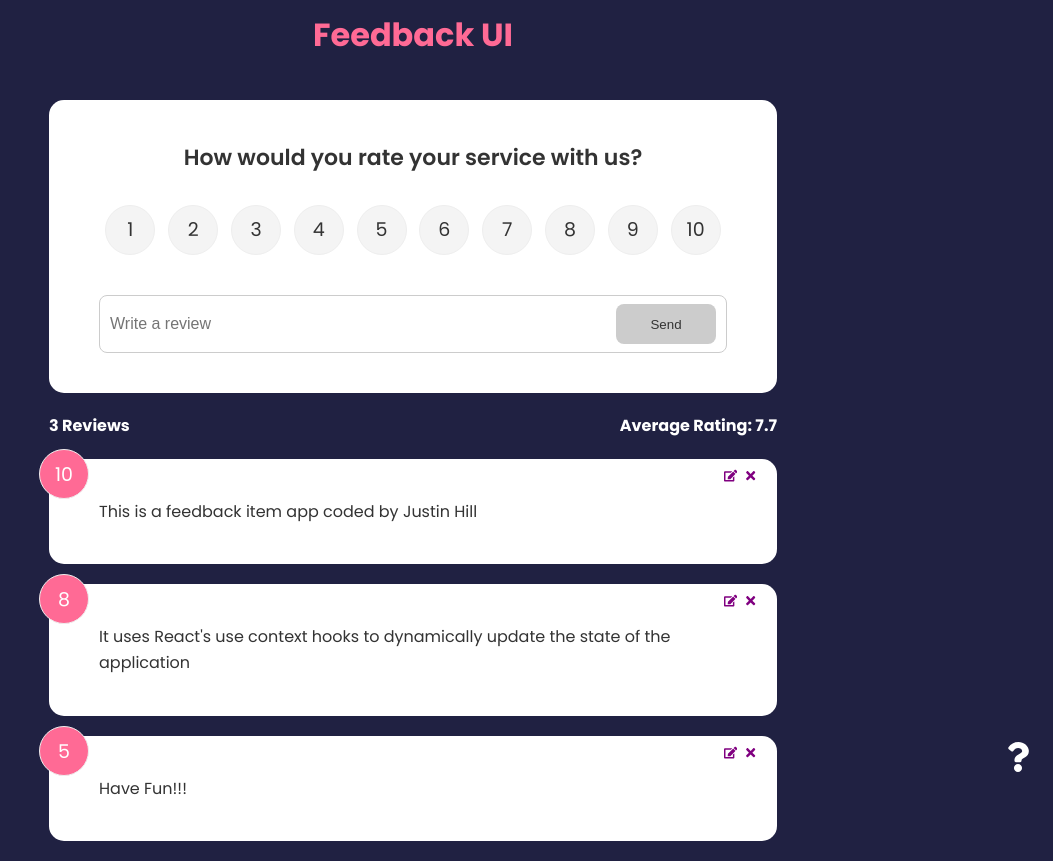
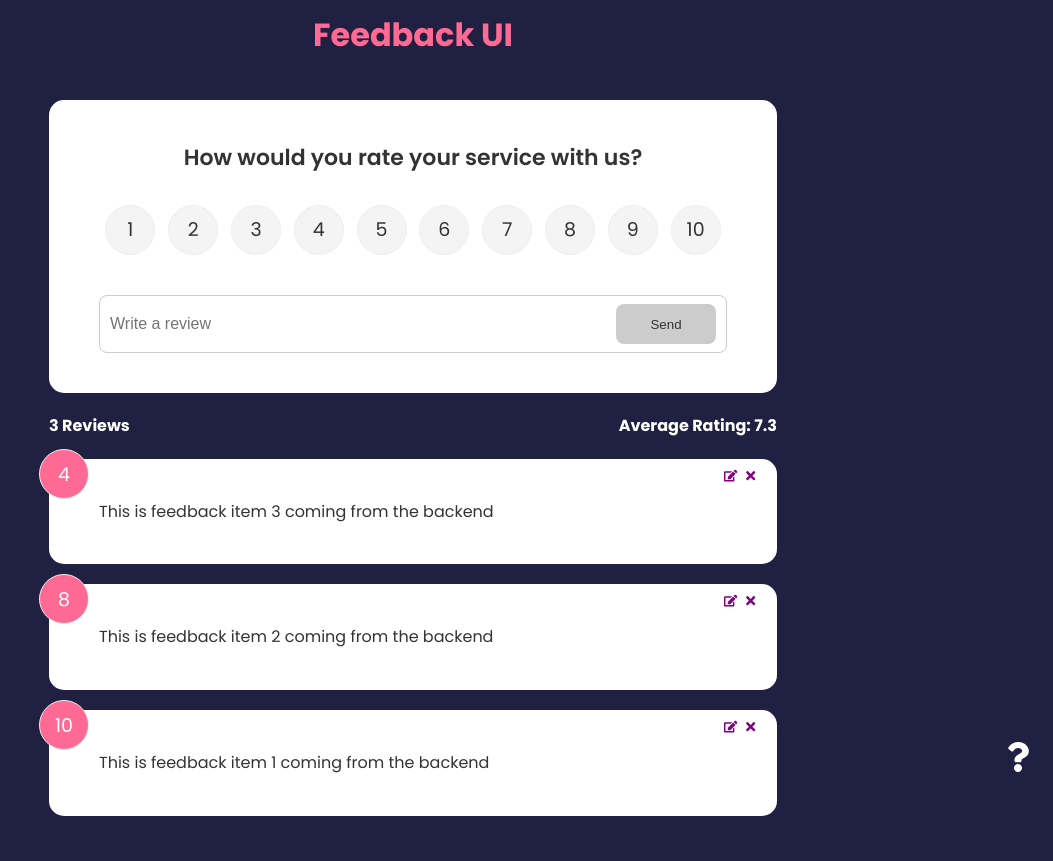
Before and after one commit to justin-hill426/feedback-app, a React (Create React App) app: page / in a window 1280 px wide. Shown: the whole page, without its empty margins (227-1280 px from the left). After the commit the page ends 836 px from the top, so only its background shows below. Built offline with nearby package versions, Linux system fonts and the light colour scheme; data requests are answered from the project's data file.

Commit message:
Added mock backend using json-server and concurrently

```diff
--- /dev/null
+++ b/db.json
@@ -0,0 +1,19 @@
+{
+  "feedback": [
+    {
+      "id": 1,
+      "rating": 10,
+      "text": "This is feedback item 1 coming from the backend"
+    },
+    {
+      "id": 2,
+      "rating": 8,
+      "text": "This is feedback item 2 coming from the backend"
+    },
+    {
+      "id": 3,
+      "rating": 4,
+      "text": "This is feedback item 3 coming from the backend"
+    }
+  ]
+}
--- a/package.json
+++ b/package.json
@@ -7,6 +7,7 @@
     "@testing-library/react": "^12.1.2",
     "@testing-library/user-event": "^13.5.0",
     "framer-motion": "^4.1.17",
+    "json-server": "^0.17.0",
     "react": "^17.0.2",
     "react-dom": "^17.0.2",
     "react-icons": "^4.3.1",
@@ -19,7 +20,9 @@
     "start": "react-scripts start",
     "build": "react-scripts build",
     "test": "react-scripts test",
-    "eject": "react-scripts eject"
+    "eject": "react-scripts eject",
+    "server": "json-server --watch db.json --port 4000",
+    "dev": "concurrently \"npm run server\" \"npm start\""
   },
   "eslintConfig": {
     "extends": [
--- a/src/components/FeedbackList.js
+++ b/src/components/FeedbackList.js
@@ -3,15 +3,16 @@
 import FeedbackItem from './FeedbackItem';
 import {useContext} from 'react';
 import FeedbackContext from '../context/FeedbackContext';
+import Spinner from './shared/Spinner';
 
 const FeedbackList = () => {
-  const {feedback} = useContext(FeedbackContext)
+  const {feedback, isLoading } = useContext(FeedbackContext)
 
-  if(!feedback || feedback.length === 0) {
+  if(!isLoading && (!feedback || feedback.length === 0)) {
     return <p>No Feedback Yet!</p>
   }
 
-  return <div className='feedback-list'>
+  return isLoading ? <Spinner/> : (<div className='feedback-list'>
     <AnimatePresence>
     {feedback.map((item) => (
       <motion.div
@@ -24,7 +25,7 @@
       </motion.div>
     ))}
     </AnimatePresence>
-  </div>;
+  </div>);
 
   // return <div className='feedback-list'>
   //   {feedback.map((item) => (
--- /dev/null
+++ b/src/components/shared/Spinner.js
@@ -0,0 +1,10 @@
+import React from 'react';
+import spinner from '../../assets/spinner.gif';
+
+const Spinner = () => {
+  return (
+    <img src={spinner} alt='Loading...' style={{width: '100px', margin: 'auto', dispaly: 'block'}}></img>
+  )
+}
+
+export default Spinner
--- a/src/context/FeedbackContext.js
+++ b/src/context/FeedbackContext.js
@@ -1,33 +1,29 @@
-import {createContext, useState} from 'react';
+import {createContext, useEffect, useState} from 'react';
 import { v4 as uuidv4 } from 'uuid';
 
 const FeedbackContext = createContext()
 
 export const FeedbackProvider = ({children}) => {
-  const [feedback, setFeedback] = useState([
-    {
-      id: 1,
-      text: 'This is a feedback item app coded by Justin Hill',
-      rating: 10,
-    },
-    {
-      id: 2,
-      text: 'It uses React\'s use context hooks to dynamically update the state of the application',
-      rating: 8,
-    },
-    {
-      id: 3,
-      text: 'Have Fun!!!',
-      rating: 5,
+  const [isLoading, setIsLoading] = useState(true);
 
-    },
-  ])
+  const [feedback, setFeedback] = useState([])
 
   // add feedback
   const [feedbackEdit, setFeedbackEdit] = useState({
     item: {},
     edit: false,
   })
+
+  useEffect(() => {
+    fetchFeedback();
+  }, [])
+
+  const fetchFeedback = async () => {
+    const response = await fetch(`http://localhost:4000/feedback?_sort=id&_order=desc`)
+    const data = await response.json();
+    setFeedback(data);
+    setIsLoading(false);
+  }
 
   // set item to be updated
   const editFeedback = (item) => {
@@ -59,6 +55,7 @@
     deleteFeedback,
     addFeedback,
     editFeedback,
+    isLoading,
     feedbackEdit,
     updateFeedback,
   }}>
```
Also changed, not shown: src/assets/spinner.gif (added), 1 other file (tests, documents, lock files or other folders).
